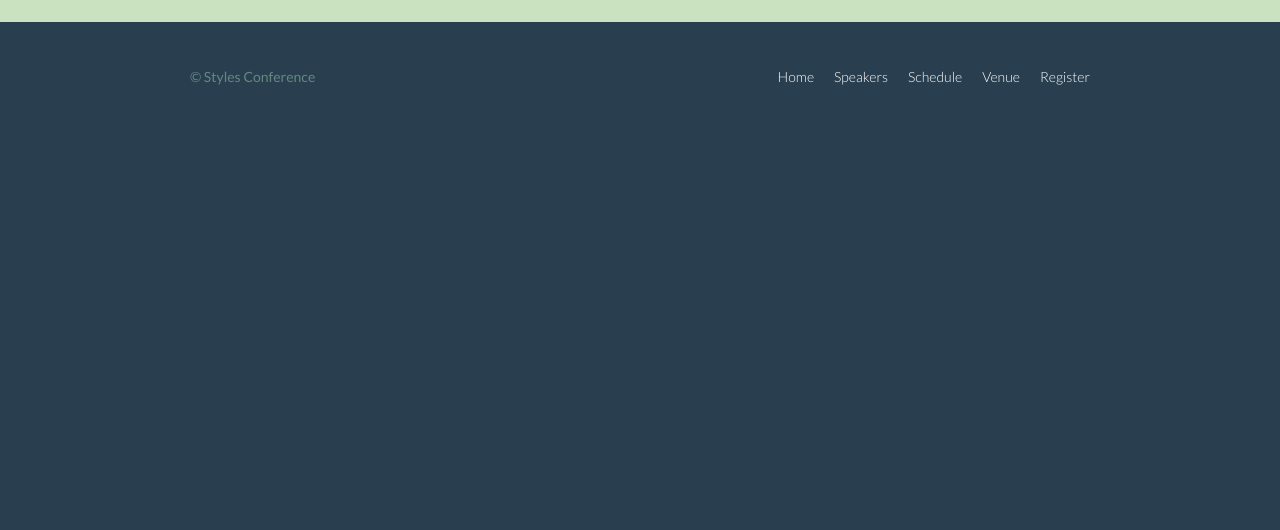
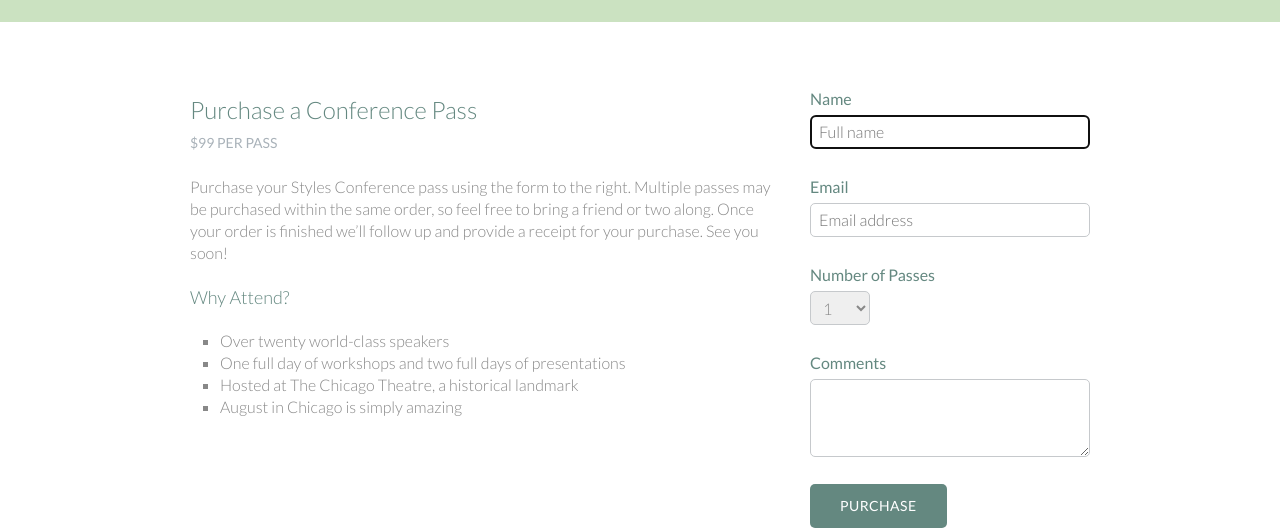
Before and after one commit to reillywj/200_front_end_prep, a plain HTML site: page learn_to_code_by_shay_howe/styles_conference/register.html in a window 1280 px wide. Shown: the part 286-816 px from the top of the page. Drawn offline with Linux system fonts and the light colour scheme.

Commit message:
Through forms: Lesson 9

```diff
--- a/learn_to_code_by_shay_howe/styles_conference/assets/stylesheets/main.css
+++ b/learn_to_code_by_shay_howe/styles_conference/assets/stylesheets/main.css
@@ -411,3 +411,66 @@ p a {
 .venue-map {
   height: 264px;
 }
+
+/*
+ =======================================================
+ Registration
+ =======================================================
+*/
+
+.why-attend {
+  list-style: square;
+  margin: 0 0 22px 30px;
+}
+
+form {
+  margin-bottom: 22px;
+}
+
+input,
+select,
+textarea {
+  font: 300 16px/22px "Lato", "Open Sans", "Helvetica Neue", Helvetica, Arial, sans-serif;
+}
+
+.register-group label {
+  color: #648880;
+  cursor: pointer;
+  font-weight: 400;
+}
+
+.register-group input,
+.register-group select,
+.register-group textarea {
+  border: 1px solid #c6c9cc;
+  border-radius: 5px;
+  color: #888;
+  display: block;
+  margin: 5px 0 27px 0;
+  padding: 5px 8px;
+}
+
+.register-group input,
+.register-group textarea {
+  width: 100%;
+}
+
+.register-group select {
+  height: 34px;
+  width: 60px;
+}
+
+.register-group textarea {
+  height: 78px;
+}
+
+.btn-default {
+  border: 0px;
+  background: #648880;
+  padding: 11px 30px;
+  font-size: 14px;
+}
+
+.btn-default:hover {
+  background: #77a198;
+}
--- a/learn_to_code_by_shay_howe/styles_conference/register.html
+++ b/learn_to_code_by_shay_howe/styles_conference/register.html
@@ -31,6 +31,54 @@
       </div>
     </section>
 
+    <section class="row">
+      <div class="grid">
+        <section class="col-2-3">
+          <h2>Purchase a Conference Pass</h2>
+          <h5>$99 per Pass</h5>
+
+          <p>Purchase your Styles Conference pass using the form to the right. Multiple passes may be purchased within the same order, so feel free to bring a friend or two along. Once your order is finished we&#8217;ll follow up and provide a receipt for your purchase. See you soon!</p>
+
+          <h4>Why Attend?</h4>
+
+          <ul class="why-attend">
+            <li>Over twenty world-class speakers</li>
+            <li>One full day of workshops and two full days of presentations</li>
+            <li>Hosted at The Chicago Theatre, a historical landmark</li>
+            <li>August in Chicago is simply amazing</li>
+          </ul>
+        </section><!--
+        --><form class="col-1-3" action="#" method="post">
+        <fieldset class="register-group">
+          <label>
+            Name
+            <input type="text" name="name" placeholder="Full name" required autofocus>
+          </label>
+          <label>
+            Email
+            <input type="email" name="email" placeholder="Email address" required>
+          </label>
+          <label>
+            Number of Passes
+            <select name="quantity" required>
+              <option value="1" selected>1</option>
+              <option value="2">2</option>
+              <option value="3">3</option>
+              <option value="4">4</option>
+              <option value="5">5</option>
+            </select>
+          </label>
+          <label>
+            Comments
+            <textarea name="comments"></textarea>
+          </label>
+        </fieldset>
+
+        <input type="submit" class="btn btn-default" name="submit" value="Purchase">
+      </form>
+      </div>
+    </section>
+
     <footer class="primary-footer container group">
       <small>&copy; Styles Conference</small>
 
```
